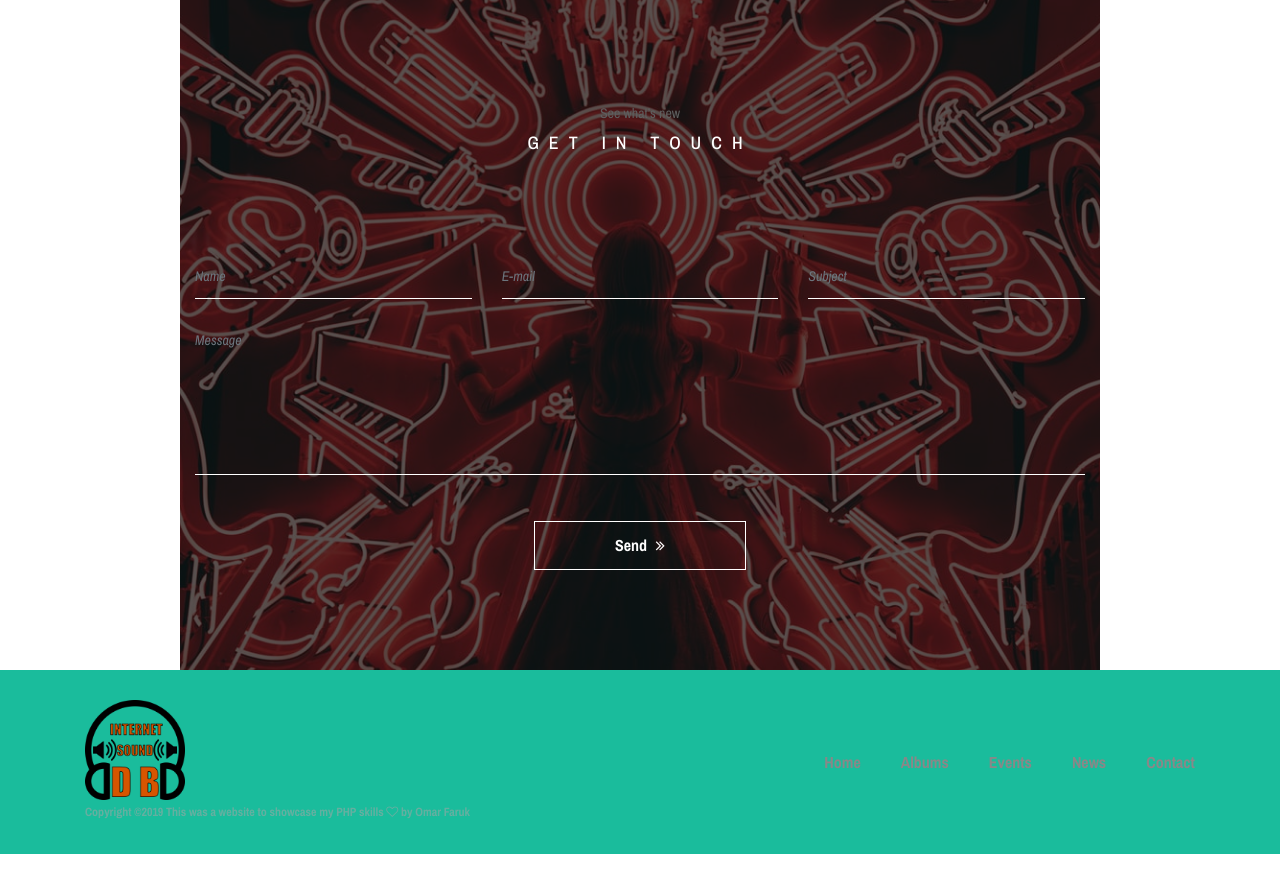
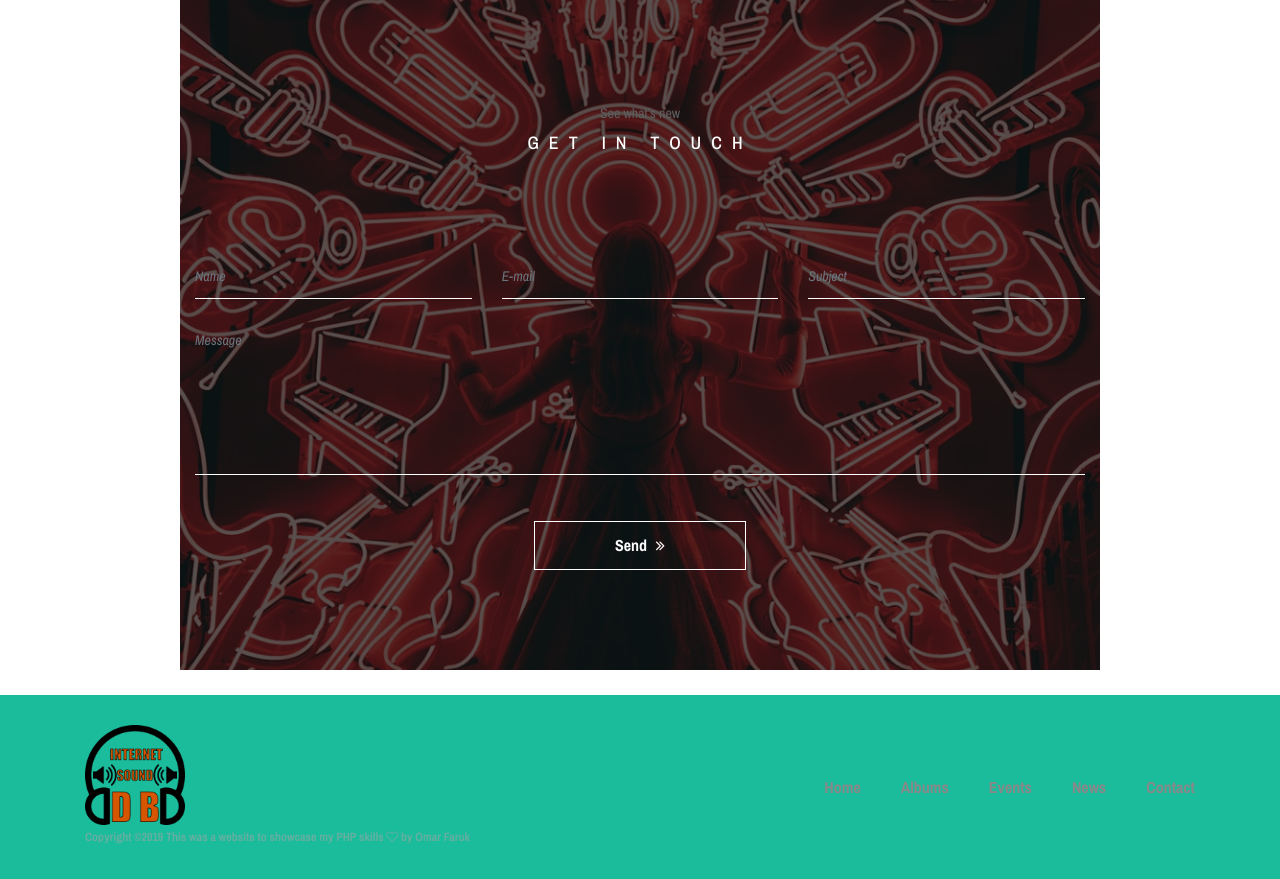
Before and after one commit to Omario169/isdb, a PHP site: page /index.php in a window 1280 px wide. Shown: the part 4155-5034 px from the top of the page. Before the commit the page ends 5009 px from the top, so only its background shows below. Run offline with PHP 8.4, Linux system fonts and the light colour scheme; some web fonts are replaced.

Commit message:
changes to footer and deleted empty files

```diff
--- a/style.css
+++ b/style.css
@@ -1351,6 +1351,8 @@ header .header-area1 {
 
 /* :: 14.0 Footer Area CSS */
 .footer-area {
+
+  margin-top: 2%;
   position: relative;
   z-index: 1;
   background-color: #1abc9c;
```
Also changed, not shown: includes/comments.inc (deleted).
